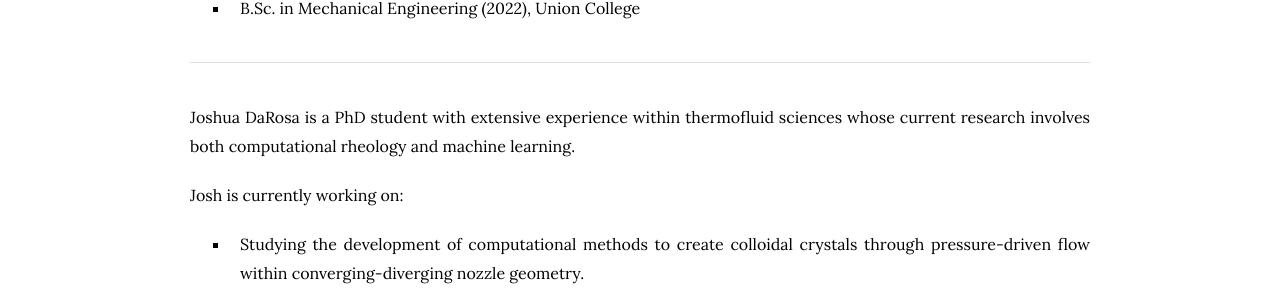
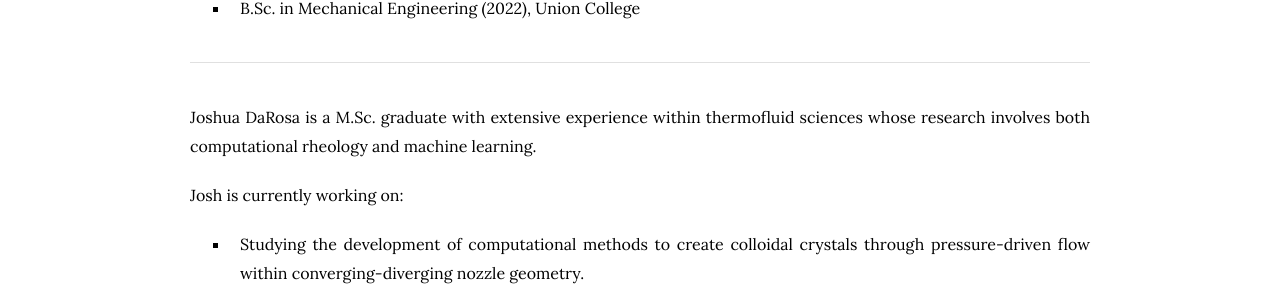
Before and after one commit to procf/procf.github.io, a Jekyll site: the page built from _members/josh-darosa.md, in a window 1280 px wide. Shown: the part 766-1066 px from the top of the page. Built offline with Jekyll 4.4.1, drawn with Linux system fonts in a browser that asks for light colours; nearby versions of some CDN libraries.

Commit message:
updated josh

```diff
--- a/_members/josh-darosa.md
+++ b/_members/josh-darosa.md
@@ -1,9 +1,9 @@
 ---
 name: Josh DaRosa
 image: images/headshots/josh.jpg
-description: PhD Student
 role: grad
-group: current
+group: alumni
+description: MSc Graduate
 aliases:
   - J. DaRosa
 links:
@@ -45,7 +45,7 @@
 <br>
 <hr>
 
-Joshua DaRosa is a PhD student with extensive experience within thermofluid sciences whose current research involves both computational rheology and machine learning.
+Joshua DaRosa is a M.Sc. graduate with extensive experience within thermofluid sciences whose research involves both computational rheology and machine learning.
 
 Josh is currently working on:
 * Studying the development of computational methods to create colloidal crystals through pressure-driven flow within converging-diverging nozzle geometry.
```
